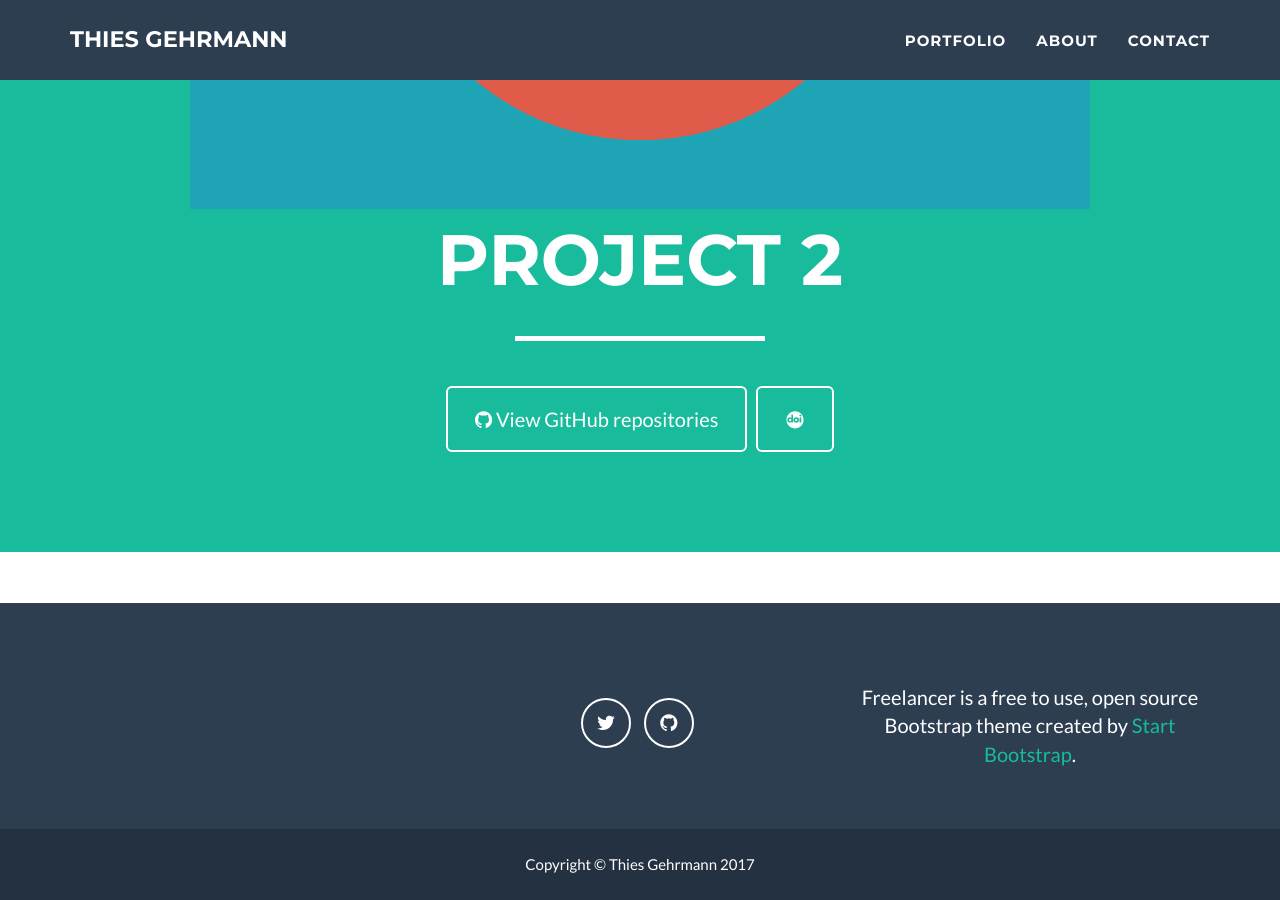
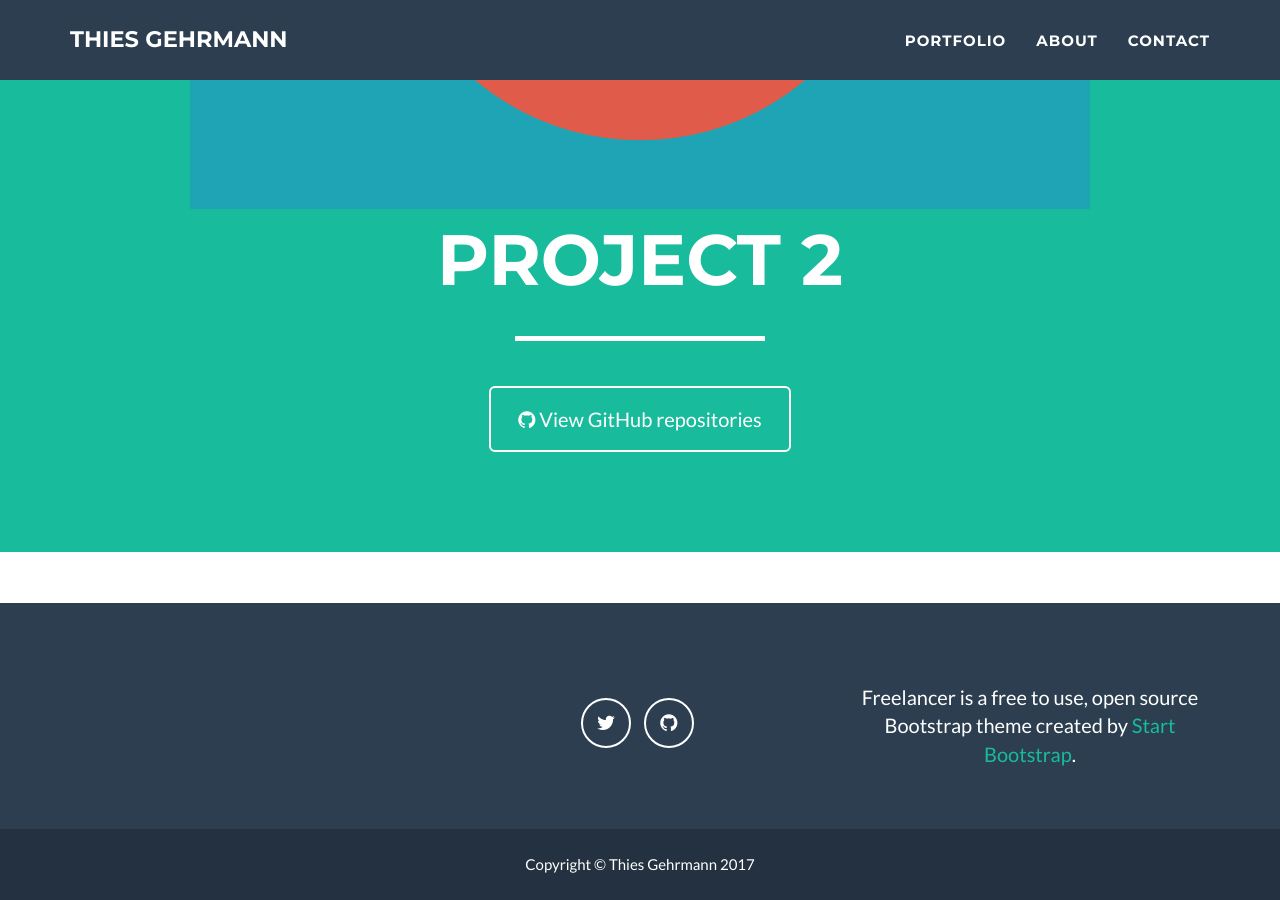
Before and after one commit to thiesgehrmann/thiesgehrmann.github.io, a Jekyll site: the page built from _posts/2014-07-17-project-2.markdown, in a window 1280 px wide and 900 px high, scrolled down 641 px. Built offline with Jekyll 4.4.1, drawn with Linux system fonts in a browser that asks for light colours; some web fonts are replaced.

Commit message:
added unless clause

```diff
--- a/_includes/header_post.html
+++ b/_includes/header_post.html
@@ -14,12 +14,12 @@
                       <a href="{{page.github}}" class="btn btn-lg btn-outline">
                           <i class="fa fa-github"></i> View GitHub repositories
                       </a>
-                      {% unless page.article.nil? || page.article.blank? %}
+                      {% if !page.article.blank? %}
                       &nbsp;
                       <a href="{{page.article}}" class="btn btn-lg btn-outline">
                           <i class="ai ai-doi"></i> {{page.doi}}
                       </a>
-                      {% endunless %}
+                      {% endif %}
                   </div>
                 </div>
             </div>
```
